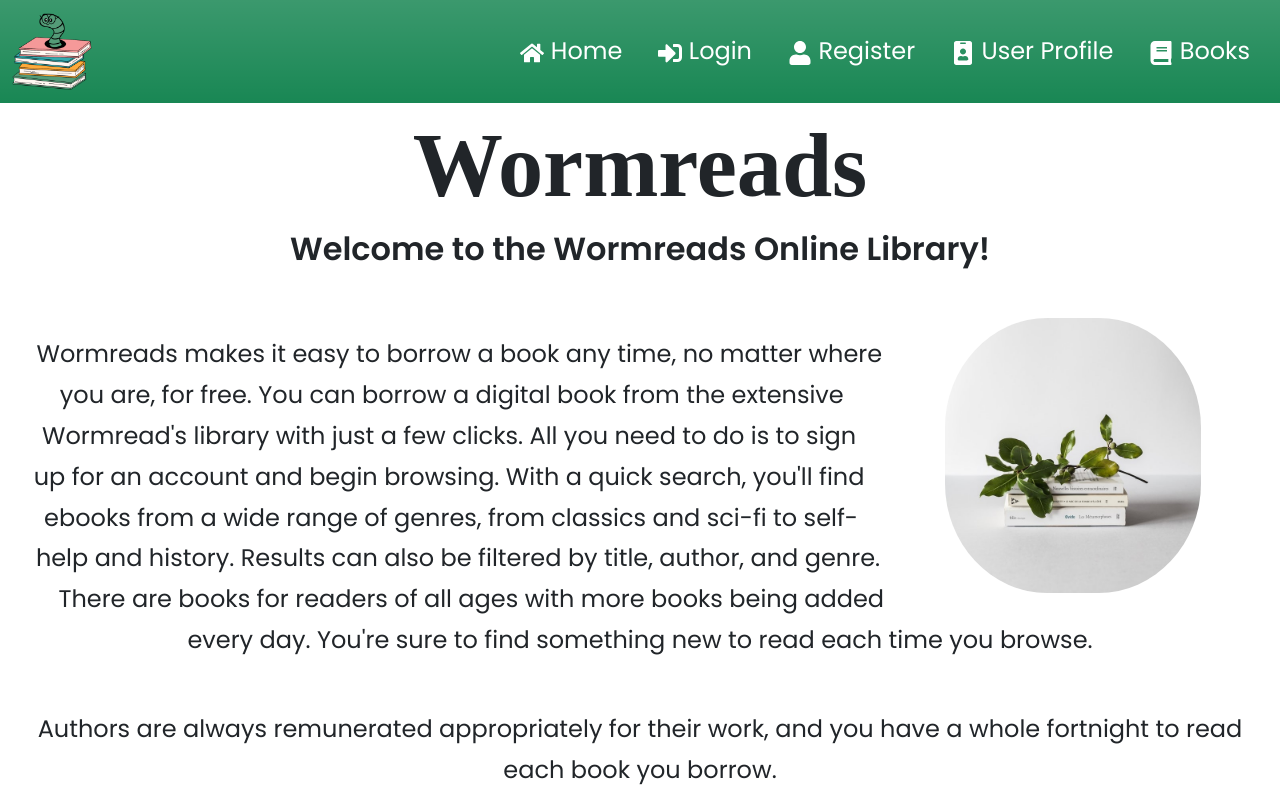
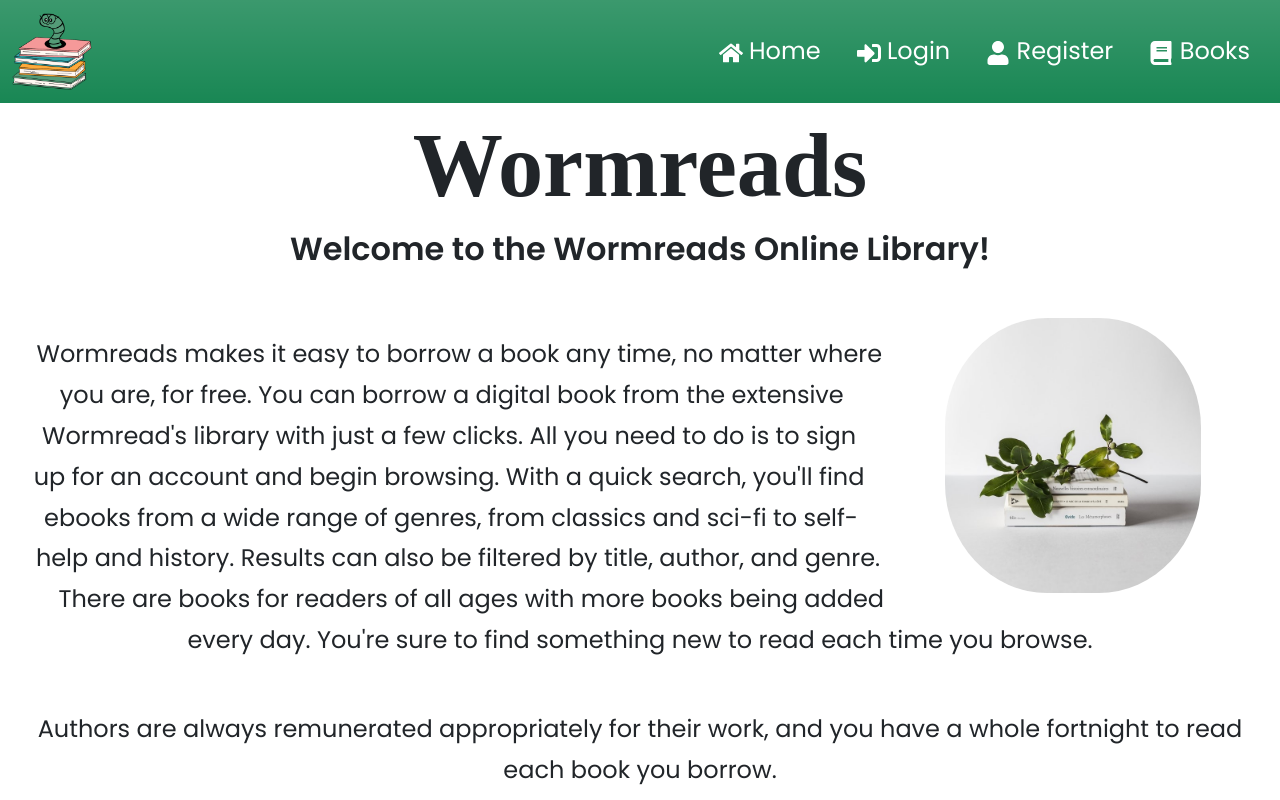
Before and after one commit to M-Hawk/T3A2, a React (Vite) app in the folder src/frontend/: page / in a window 1280 px wide. Shown: the top 800 px of the page. Built offline with nearby package versions, Linux system fonts and the light colour scheme; a web font is replaced by a local one.

Commit message:
removed userProfile link from home when not logged in to prevent server crash

```diff
--- a/src/frontend/src/App.jsx
+++ b/src/frontend/src/App.jsx
@@ -60,7 +60,7 @@ const App = () => {
   return (
     <>
       <Router>
-            <NavBar />
+            <NavBar user={user}/>
             <div className="container">
             <Header />
             <Routes>
--- a/src/frontend/src/apiConnect/axios.js
+++ b/src/frontend/src/apiConnect/axios.js
@@ -1,5 +1,5 @@
 import axios from "axios"
 
 export default axios.create({
-  baseURL: "wormreads-backend-production.up.railway.app"
+  baseURL: "https://wormreads-backend-production.up.railway.app/"
 })
--- a/src/frontend/src/components/NavBar.jsx
+++ b/src/frontend/src/components/NavBar.jsx
@@ -3,7 +3,7 @@ import logo from '../images/logo6.png'
 import {Link} from "react-router-dom"
 
 
-const NavBar = () => {
+const NavBar = ({ user }) => {
 
   return (
     <nav className="navbar navbar-expand-lg bg-success bg-gradient">
@@ -16,9 +16,12 @@ const NavBar = () => {
         <div className="collapse navbar-collapse" id="navbarNavAltMarkup">
           <div className="navbar-nav ms-auto">
             <Link className="nav-link" aria-current="page" to="/"><FaHome /> Home</Link>
+            {user ? (<Link className="nav-link" to="/userprofile/:id"><FaIdBadge /> User Profile</Link>) : (
+            <>
             <Link className="nav-link" to="/login"><FaSignInAlt /> Login</Link>
             <Link className="nav-link" to="/register"><FaUser /> Register</Link>
-            <Link className="nav-link" to="/userprofile/:id"><FaIdBadge /> User Profile</Link>
+            </>
+            )}
             <Link className="nav-link" to="/books"><FaBook /> Books</Link>
           </div>
         </div>
--- a/src/frontend/src/pages/Books.jsx
+++ b/src/frontend/src/pages/Books.jsx
@@ -7,7 +7,7 @@ const BOOK_DESC_REGEX = /.+?\./
 const GET_BOOKS_URL = "api/bookdetails"
 const GET_COPIES_URL = "api/bookcopies"
 
-const Books = ( {user} ) => {
+const Books = ({ user }) => {
 
   const [books, setBooks] = useState([])
   // const [bookCopies, setBookCopies] = useState([])
```
